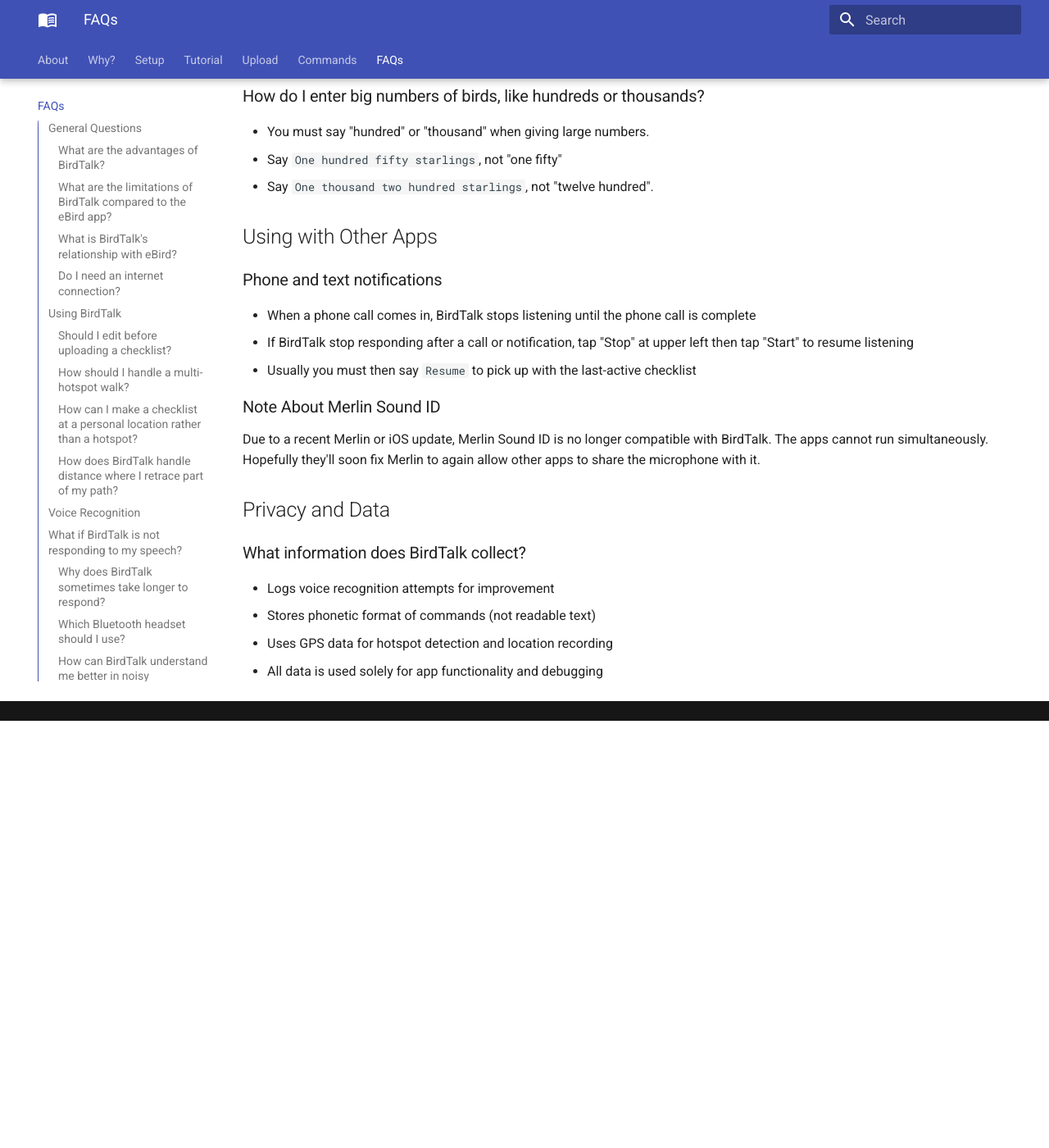
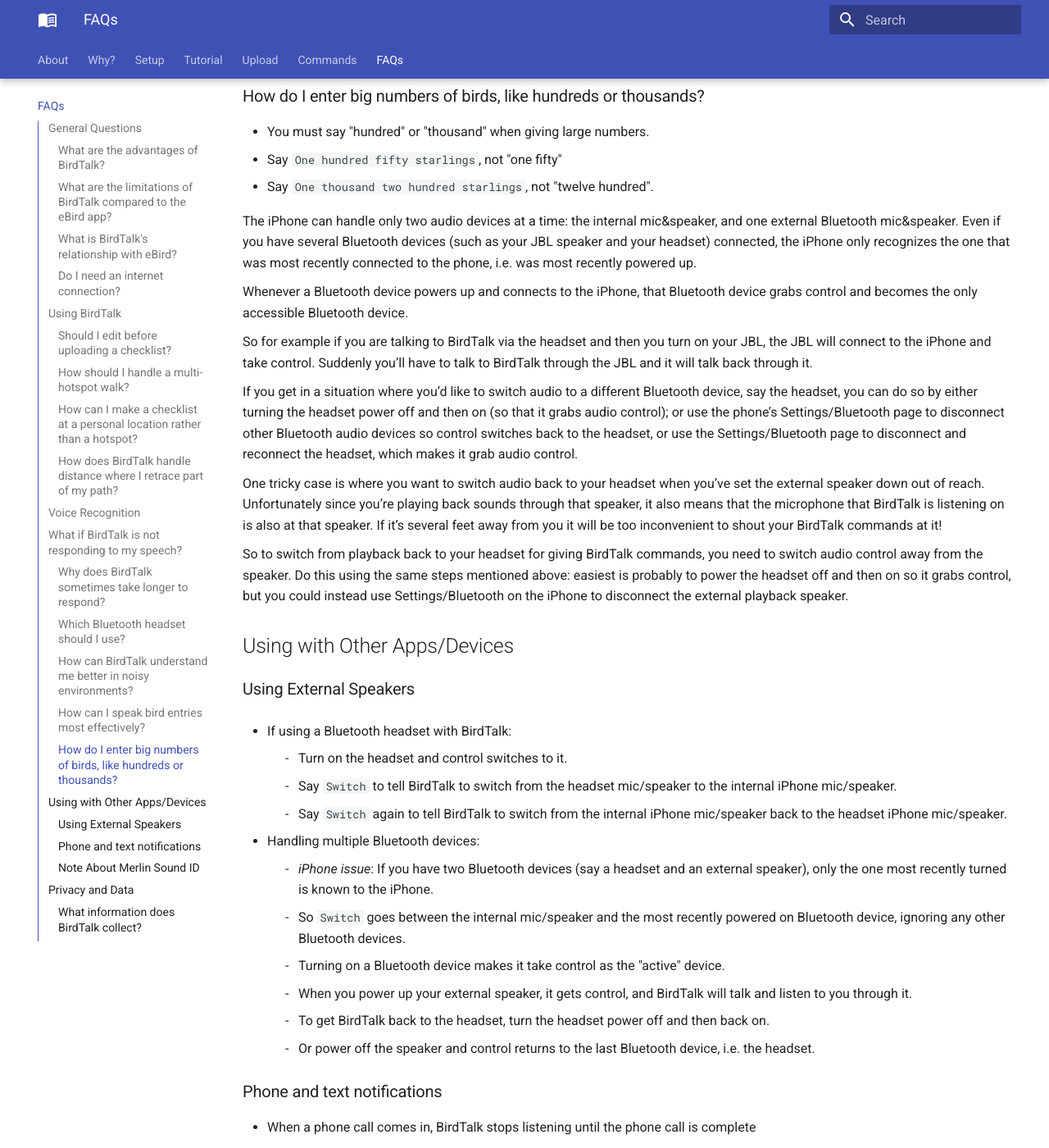
Before and after one commit to johncallender/birdtalk-docs, an MkDocs documentation site: the page built from docs/faq.md, in a window 1280 px wide and 1400 px high, scrolled down 3240 px. Shown: the whole window at 82% size. Built offline with MkDocs 1.6.1 and Material for MkDocs 9.7.7, drawn with Linux system fonts in a browser that asks for light colours; before the commit the page ends 4119 px from its top, so only the background shows below that.

Commit message:
External speaker help in faq

```diff
--- a/docs/faq.md
+++ b/docs/faq.md
@@ -110,7 +110,34 @@
 - Say `One hundred fifty starlings`, not "one fifty"
 - Say `One thousand two hundred starlings`, not "twelve hundred".
 
-## Using with Other Apps
+The iPhone can handle only two audio devices at a time:  the internal mic&speaker, and one external Bluetooth mic&speaker.  Even if you have several Bluetooth devices (such as your JBL speaker and your headset) connected, the iPhone only recognizes the one that was most recently connected to the phone, i.e. was most recently powered up.
+
+Whenever a Bluetooth device powers up and connects to the iPhone, that Bluetooth device grabs control and becomes the only accessible Bluetooth device.
+
+So for example if you are talking to BirdTalk via the headset and then you turn on your JBL, the JBL will connect to the iPhone and take control.  Suddenly you’ll have to talk to BirdTalk through the JBL and it will talk back through it.
+
+If you get in a situation where you’d like to switch audio to a different Bluetooth device, say the headset, you can do so by either turning the headset power off and then on (so that it grabs audio control); or use the phone’s Settings/Bluetooth page to disconnect other Bluetooth audio devices so control switches back to the headset, or use the Settings/Bluetooth page to disconnect and reconnect the headset, which makes it grab audio control.
+
+One tricky case is where you want to switch audio back to your headset when you’ve set the external speaker down out of reach.  Unfortunately since you’re playing back sounds through that speaker, it also means that the microphone that BirdTalk is listening on is also at that speaker.  If it’s several feet away from you it will be too inconvenient to shout your BirdTalk commands at it!
+
+So to switch from playback back to your headset for giving BirdTalk commands, you need to switch audio control away from the speaker.  Do this using the same steps mentioned above: easiest is probably to power the headset off and then on so it grabs control, but you could instead use Settings/Bluetooth on the iPhone to disconnect the external playback speaker.
+
+## Using with Other Apps/Devices
+
+### Using External Speakers
+
+- If using a Bluetooth headset with BirdTalk:
+    - Turn on the headset and control switches to it.
+    - Say `Switch` to tell BirdTalk to switch from the headset mic/speaker to the internal iPhone mic/speaker.
+    - Say `Switch` again to tell BirdTalk to switch from the internal iPhone mic/speaker back to the headset iPhone mic/speaker.
+
+- Handling multiple Bluetooth devices:
+    - *iPhone issue*: If you have two Bluetooth devices (say a headset and an external speaker), only the one most recently turned is known to the iPhone.
+    - So `Switch` goes between the internal mic/speaker and the most recently powered on Bluetooth device, ignoring any other Bluetooth devices.
+    - Turning on a Bluetooth device makes it take control as the "active" device.
+    - When you power up your external speaker, it gets control, and BirdTalk will talk and listen to you through it.
+    - To get BirdTalk back to the headset, turn the headset power off and then back on.
+    - Or power off the speaker and control returns to the last Bluetooth device, i.e. the headset.
 
 ### Phone and text notifications
 
```
